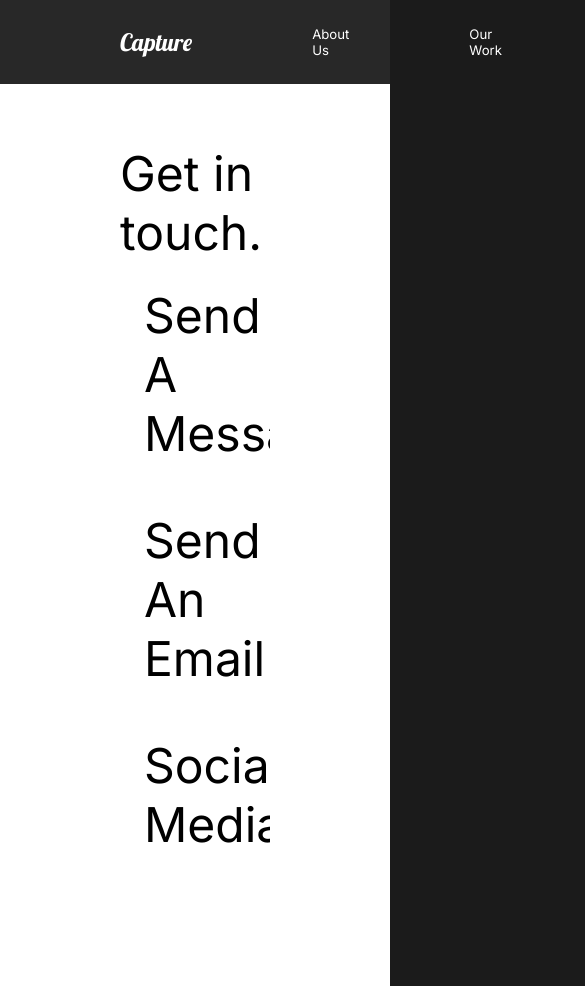
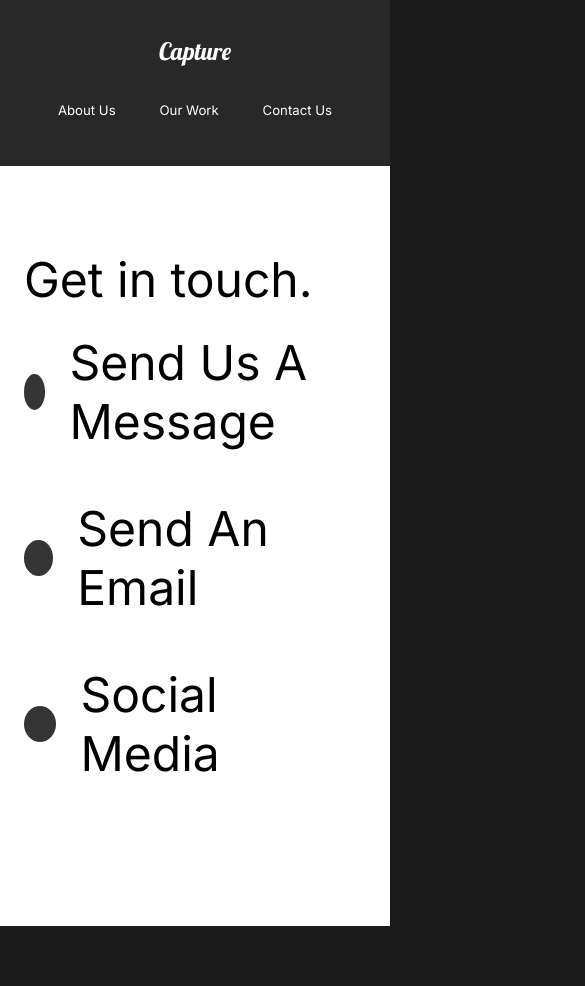
Before and after one commit to Camoson343/capture, a React (Create React App) app: page /contact in a window 390 px wide. Shown: the top 986 px of the page, 585 px wide, since content can reach past the window. After the commit the page ends 926 px from the top, so only its background shows below. Built offline with nearby package versions, Linux system fonts and the light colour scheme.

Commit message:
add responsive

```diff
--- a/public/index.html
+++ b/public/index.html
@@ -26,7 +26,7 @@
     -->
     <link rel="preconnect" href="https://fonts.gstatic.com">
     <link href="https://fonts.googleapis.com/css2?family=Inter:wght@400;600&family=Lobster&display=swap" rel="stylesheet">
-    <title>Fluid Portfolio</title>
+    <title>Capture</title>
   </head>
   <body>
     <noscript>You need to enable JavaScript to run this app.</noscript>
--- a/src/App.js
+++ b/src/App.js
@@ -8,12 +8,14 @@
 import {Switch, Route, useLocation} from 'react-router-dom';
 //animate
 import { AnimatePresence } from 'framer-motion';
+import ScrollTop from './components/ScrollTop';
 
 function App() {
   const location = useLocation();
   return (
     <div className="App">
       <GlobalStyle/>
+      <ScrollTop/>
       <Nav/>
       <AnimatePresence exitBeforeEnter>
         <Switch location={location} key={location.pathname}>
--- a/src/components/Nav.js
+++ b/src/components/Nav.js
@@ -29,6 +29,9 @@
     align-items: center;
     padding: 1rem 10rem;
     background: #282828;
+    position: sticky;
+    top: 0;
+    z-index: 10;
     a{
         color: white;
         text-decoration: none;
@@ -46,6 +49,22 @@
         padding-left: 10rem;
         position: relative;
     }
+    @media (max-width: 1300px) {
+    flex-direction: column;
+    padding: 2rem 1rem;
+    #logo {
+      display: inline-block;
+      margin: 1rem;
+    }
+    ul {
+      padding: 2rem;
+      justify-content: space-around;
+      width: 100%;
+      li {
+        padding: 0;
+      }
+    }
+  }
 `;
 
 export default Nav;
--- /dev/null
+++ b/src/components/ScrollTop.js
@@ -0,0 +1,17 @@
+import { render } from '@testing-library/react';
+import {useEffect} from 'react';
+import {useLocation} from 'react-router-dom';
+
+const ScrollTop = () => {
+    const { pathname } = useLocation();
+    console.log(pathname);
+    useEffect(() => {
+        window.scroll({
+            top: 0,
+            left: 0
+        }, [pathname])
+    });
+    return null;
+};
+
+export default ScrollTop;
--- a/src/components/ServicesSection.js
+++ b/src/components/ServicesSection.js
@@ -88,6 +88,9 @@
             padding: 1rem;
         }
     }
+    @media (max-width: 1300px) {
+    justify-content: center;
+  }
 `;
 
 export default ServicesSection;
--- a/src/components/useScroll.js
+++ b/src/components/useScroll.js
@@ -3,7 +3,7 @@
 
 export const useScroll = () => {
   const controls = useAnimation();
-  const [element, view] = useInView({ threshold: 0.5 });
+  const [element, view] = useInView({ threshold: 0.3 });
   if (view) {
     controls.start("show");
   } else {
--- a/src/pages/ContactUs.js
+++ b/src/pages/ContactUs.js
@@ -3,6 +3,7 @@
 import {motion} from 'framer-motion';
 import {pageAnimation, titleAnim} from '../animation';
 import styled from 'styled-components';
+import ScrollTop from '../components/ScrollTop';
 
 const ContactUs = () => {
     return(
@@ -12,6 +13,7 @@
         animate="show"
         exit="exit"
         style={ { background: "#fff" } }>
+            <ScrollTop/>
             <Title>
                 <Hide>
                     <motion.h2 variants={titleAnim}>Get in touch.</motion.h2>
@@ -46,11 +48,18 @@
     padding: 5rem 10rem;
     color: #353535;
     min-height: 90vh;
+    @media (max-width: 1500px) {
+    padding: 2rem;
+    font-size: 1rem;
+  }
 `;
 
 const Title = styled.div`
     margin-bottom: 4rem;
     color: black;
+    @media (max-width: 1500px) {
+    margin-top: 5rem;
+  }
 `;
 
 const Hide = styled.div`
--- a/src/pages/MovieDetail.js
+++ b/src/pages/MovieDetail.js
@@ -73,6 +73,10 @@
   margin: 5rem 10rem;
   align-items: center;
   justify-content: space-around;
+  @media (max-width: 1500px) {
+    display: block;
+    margin: 2rem 2rem;
+  }
 `;
 const AwardStyle = styled.div`
   padding: 5rem;
--- a/src/pages/OurWork.js
+++ b/src/pages/OurWork.js
@@ -9,7 +9,6 @@
 import {motion} from 'framer-motion';
 import {sliderContainer, slider, pageAnimation, fade, photoAnim, lineAnim} from '../animation';
 import {useScroll} from '../components/useScroll';
-
 const OurWork = () => {
   const [element, controls] = useScroll();
   const [element2, controls2] = useScroll();
@@ -19,7 +18,6 @@
           animate="show"
           exit="exit"
           style={ { background: "#fff" } }>
-
             <motion.div variants={sliderContainer}>
               <Frame1 variants={slider}></Frame1>
               <Frame2 variants={slider}></Frame2>
@@ -61,6 +59,9 @@
   h2 {
     padding: 1rem 0rem;
   }
+  @media (max-width: 1300px) {
+    padding: 2rem 2rem;
+  }
 `;
 const Movie = styled(motion.div)`
   padding-bottom: 10rem;
--- a/src/styles.js
+++ b/src/styles.js
@@ -8,6 +8,11 @@
   justify-content: space-between;
   padding: 5rem 10rem;
   color: white;
+  @media (max-width: 1300px) {
+    display: block;
+    padding: 2rem 2rem;
+    text-align: center;
+  }
 `;
 
 export const Description = styled.div`
@@ -17,6 +22,12 @@
     h2{
         font-weight: lighter;
     }
+    @media (max-width: 1300px) {
+    padding: 0;
+    button {
+      margin: 2rem 0rem 5rem 0rem;
+    }
+  }
 `;
 
 export const Image = styled.div`
```
